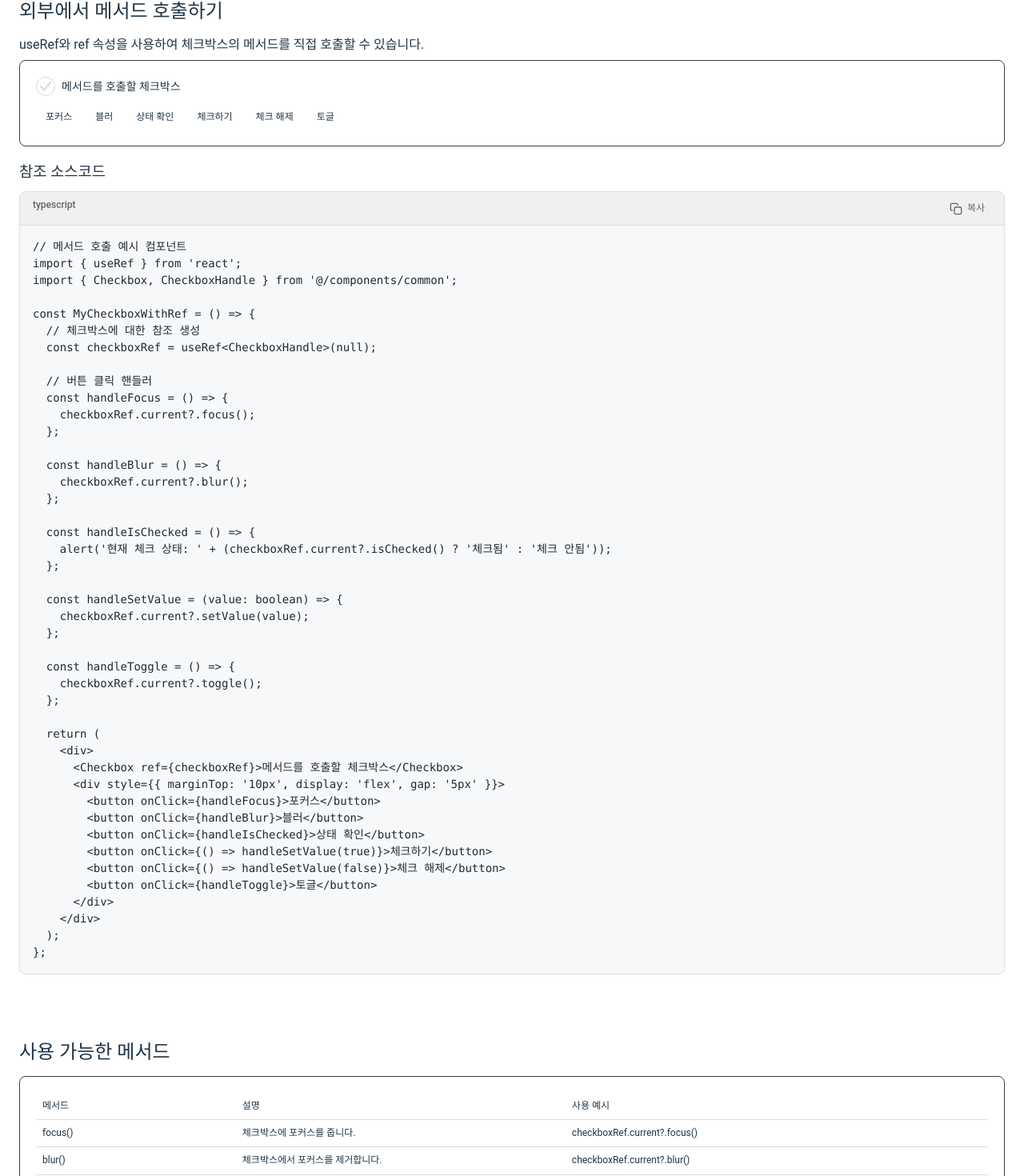
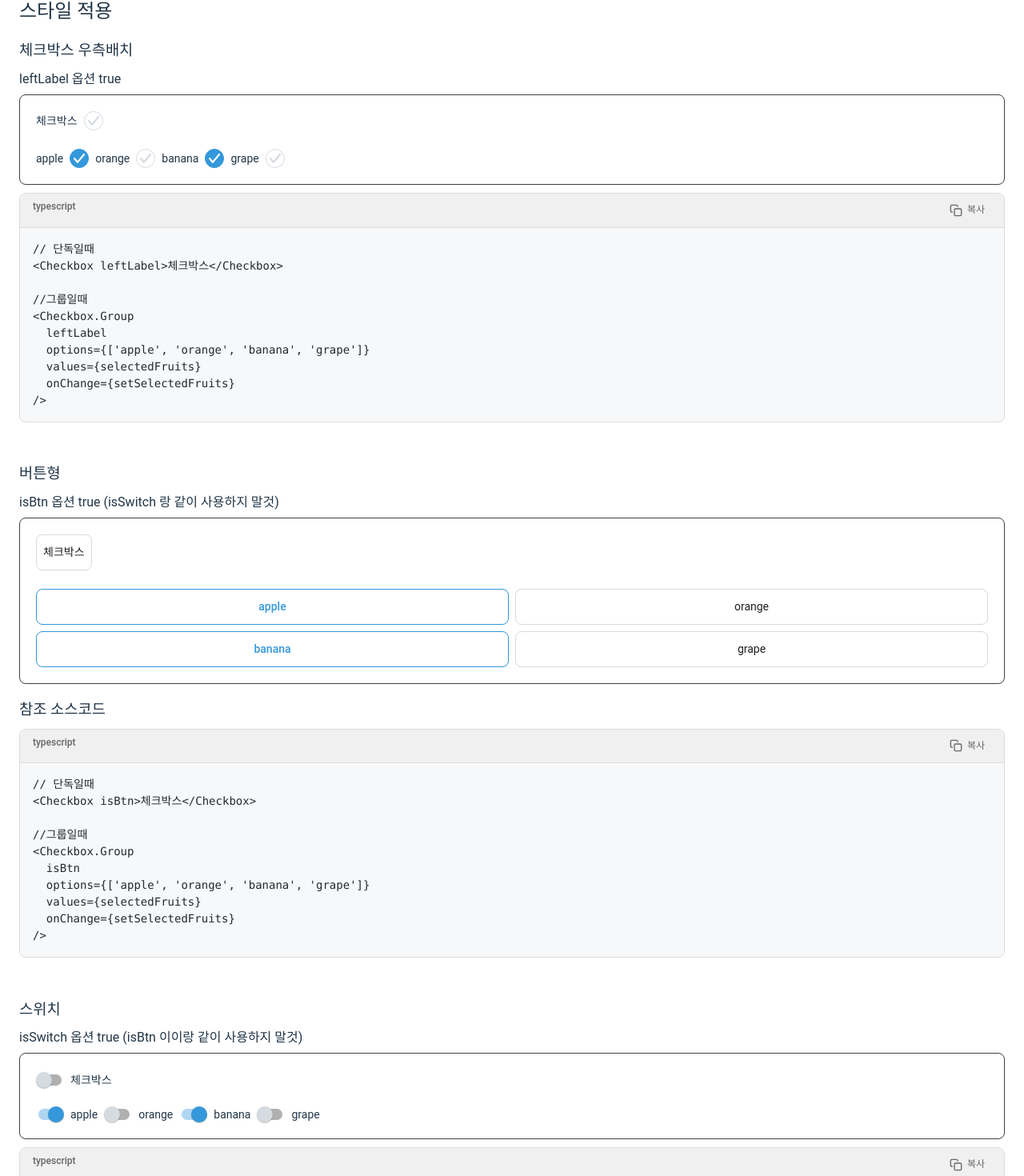
Before and after one commit to anoju/anoju-react, a React (Vite) app: page /guide/checkbox in a window 1280 px wide. Shown: the part 3277-4747 px from the top of the page at 80% size. Built offline with nearby package versions, Linux system fonts and the light colour scheme.

Commit message:
체크박스 업데이트트

```diff
--- a/src/assets/scss/common/_root.scss
+++ b/src/assets/scss/common/_root.scss
@@ -23,4 +23,6 @@
 
   // padding, margin
   --side-padding: 2.4rem;
+  --line-color: #d6dbe1;
+  --strong-txt-color: #333;
 }
--- a/src/assets/scss/components/checkRadio.module.scss
+++ b/src/assets/scss/components/checkRadio.module.scss
@@ -27,6 +27,153 @@
 
   &:last-child {
     margin-right: 0;
+  }
+
+  // 버튼형형
+  &.btn {
+    margin-right: 0;
+
+    .ico {
+      display: none;
+    }
+
+    .lbl {
+      position: relative;
+      display: flex;
+      width: 100%;
+      height: 4.5rem;
+      line-height: inherit;
+      padding: 0 0.8rem;
+      text-align: center;
+      white-space: normal;
+      text-decoration: none;
+      overflow: hidden;
+      box-sizing: border-box;
+      border-radius: 0.8rem;
+      justify-content: center;
+      align-items: center;
+      font-weight: normal;
+      vertical-align: middle;
+      margin: 0;
+      border: 0.1rem solid var(--input-border-color);
+      color: var(--input-text-color);
+      transition: 0.3s;
+      font-size: 1.4rem;
+      background-color: var(--input-bg-color);
+      appearance: none;
+    }
+
+    .native {
+      width: 100%;
+      height: 100%;
+
+      &:disabled ~ .lbl {
+        opacity: 1;
+        color: #c2c2c2;
+        background-color: #f2f4f6;
+        border-color: #f2f4f6;
+      }
+
+      &:checked ~ .lbl {
+        border-color: var(--primary-color);
+        color: var(--primary-color);
+        font-weight: 500;
+      }
+    }
+  }
+
+  // 스위치
+  &.switch {
+    min-width: var(--switch-width);
+    min-height: var(--switch-height);
+    margin: 0;
+
+    .native {
+      width: 100%;
+      height: 100%;
+
+      &:checked {
+        + .ico {
+          background: none;
+
+          &::before {
+            background: var(--primary-color);
+            opacity: 0.4;
+          }
+
+          &::after {
+            left: 1.5rem;
+            animation: none;
+            background: var(--primary-color);
+          }
+        }
+
+        ~ .lbl {
+          .off {
+            display: none;
+          }
+        }
+      }
+
+      &:not(:checked) {
+        ~ .lbl {
+          .on {
+            display: none;
+          }
+        }
+      }
+    }
+
+    .ico {
+      min-width: var(--switch-width);
+      height: var(--switch-height);
+      padding: var(--switch-padding);
+      border: 0 none;
+      border-radius: 0;
+      background: none;
+
+      &::before {
+        content: '';
+        display: block;
+        height: calc(var(--switch-height) - (var(--switch-padding) * 2));
+        border-radius: calc(
+          (var(--switch-height) - (var(--switch-padding) * 2)) / 2
+        );
+        background: #b0b0b0;
+        opacity: 1;
+        transition: 0.3s ease;
+      }
+
+      &::after {
+        width: var(--switch-height);
+        height: var(--switch-height);
+        margin: 0;
+        border: 0 none;
+        left: 0;
+        top: 0;
+        border-radius: 50%;
+        background: var(--line-color);
+        box-shadow:
+          0 0 0.1rem rgb(0 0 0 / 12%),
+          0 0.1rem 0.1rem rgb(0 0 0 / 23.8%);
+        transition: 0.3s ease;
+        transform: none;
+      }
+
+      + .lbl {
+        margin-left: var(--switch-width);
+      }
+    }
+
+    .lbl {
+      padding-top: 0;
+      padding-bottom: 0;
+      line-height: var(--switch-height);
+
+      &:first-child {
+        margin-right: var(--switch-width);
+      }
+    }
   }
 }
 
--- a/src/components/common/Checkbox.tsx
+++ b/src/components/common/Checkbox.tsx
@@ -9,6 +9,7 @@ import React, {
   useImperativeHandle,
 } from 'react';
 import styles from '@/assets/scss/components/checkRadio.module.scss';
+import cx from '@/utils/cx';
 
 // 고유 ID 생성을 위한 유틸리티 함수
 let uniqueIdCounter = 0;
@@ -63,6 +64,9 @@ interface CheckboxProps
   iconClassName?: string;
   labelClassName?: string;
   disabled?: boolean;
+  isBtn?: boolean;
+  isSwitch?: boolean;
+  leftLabel?: boolean;
   index?: number; // Group 내에서의 인덱스 (boolean 모드용)
 }
 
@@ -80,9 +84,12 @@ export const Checkbox = forwardRef<CheckboxHandle, CheckboxProps>(
       iconClassName = '',
       labelClassName = '',
       disabled = false,
+      isBtn = false,
+      isSwitch = false,
+      leftLabel = false,
       index,
       ...props
-    },
+    }: CheckboxProps,
     ref
   ) => {
     // Check if inside a CheckboxGroup
@@ -209,8 +216,21 @@ export const Checkbox = forwardRef<CheckboxHandle, CheckboxProps>(
       };
     }, [onChange, context, value, index, disabled, isChecked]);
 
+    const checkboxClasses = cx(styles.checkbox, className, {
+      [styles.btn]: isBtn,
+      [styles.switch]: isSwitch,
+    });
+
     return (
-      <div ref={rootRef} className={`${styles.checkbox} ${className}`}>
+      <div ref={rootRef} className={checkboxClasses}>
+        {children && leftLabel && (
+          <label
+            className={`${styles.lbl} ${labelClassName}`}
+            htmlFor={checkboxId}
+          >
+            {children}
+          </label>
+        )}
         <input
           type="checkbox"
           id={checkboxId}
@@ -223,7 +243,7 @@ export const Checkbox = forwardRef<CheckboxHandle, CheckboxProps>(
           {...props}
         />
         <i className={`${styles.ico} ${iconClassName}`} aria-hidden="true"></i>
-        {children && (
+        {children && !leftLabel && (
           <label
             className={`${styles.lbl} ${labelClassName}`}
             htmlFor={checkboxId}
@@ -277,6 +297,9 @@ interface CheckboxGroupProps<
   inputClassName?: string;
   iconClassName?: string;
   labelClassName?: string;
+  isBtn?: boolean;
+  isSwitch?: boolean;
+  leftLabel?: boolean;
 }
 
 // Checkbox Group component
@@ -296,6 +319,9 @@ const CheckboxGroupWithRef = <
     inputClassName = '',
     iconClassName = '',
     labelClassName = '',
+    isBtn = false,
+    isSwitch = false,
+    leftLabel = false,
     ref,
     ...rest
   } = props;
@@ -435,6 +461,9 @@ const CheckboxGroupWithRef = <
                   iconClassName={iconClassName}
                   labelClassName={labelClassName}
                   index={idx}
+                  isBtn={isBtn}
+                  isSwitch={isSwitch}
+                  leftLabel={leftLabel}
                   ref={(el) => {
                     // refs 배열에 참조 저장
                     refs.current[idx] = el;
--- a/src/pages/guide/checkbox.tsx
+++ b/src/pages/guide/checkbox.tsx
@@ -37,6 +37,33 @@ const CheckboxGuide = () => {
     true,
     false,
   ]);
+
+  // 체크박스에 대한 참조 생성
+  const checkboxRef = useRef<CheckboxHandle>(null);
+
+  // 버튼 클릭 핸들러
+  const handleFocus = () => {
+    checkboxRef.current?.focus();
+  };
+
+  const handleBlur = () => {
+    checkboxRef.current?.blur();
+  };
+
+  const handleIsChecked = () => {
+    alert(
+      '현재 체크 상태: ' +
+        (checkboxRef.current?.isChecked() ? '체크됨' : '체크 안됨')
+    );
+  };
+
+  const handleSetValue = (value: boolean) => {
+    checkboxRef.current?.setValue(value);
+  };
+
+  const handleToggle = () => {
+    checkboxRef.current?.toggle();
+  };
 
   return (
     <div className="page-inner">
@@ -217,14 +244,144 @@ const [booleanValues, setBooleanValues] = useState<boolean[]>([false, true, fals
       </section>
 
       <section className={styles.section}>
+        <h2 className={styles['section-title']}>스타일 적용</h2>
+        <h3 className={styles['sub-title']}>체크박스 우측배치</h3>
+        <p className={styles.txt}>leftLabel 옵션 true</p>
+        <div className={styles.showcase}>
+          <Checkbox leftLabel>체크박스</Checkbox>
+          <br />
+          <br />
+          <Checkbox.Group
+            leftLabel
+            options={['apple', 'orange', 'banana', 'grape']}
+            values={selectedFruits}
+            onChange={setSelectedFruits}
+          />
+        </div>
+        <CodeHighlight
+          code={`// 단독일때
+<Checkbox leftLabel>체크박스</Checkbox>
+
+//그룹일때
+<Checkbox.Group
+  leftLabel
+  options={['apple', 'orange', 'banana', 'grape']}
+  values={selectedFruits}
+  onChange={setSelectedFruits}
+/>
+`}
+          language="typescript"
+        />
+
+        <br />
+
+        <h3 className={styles['sub-title']}>버튼형</h3>
+        <p className={styles.txt}>
+          isBtn 옵션 true (isSwitch 랑 같이 사용하지 말것)
+        </p>
+        <div className={styles.showcase}>
+          <Checkbox isBtn>체크박스</Checkbox>
+          <br />
+          <br />
+          <Checkbox.Group
+            className="grid"
+            isBtn
+            options={['apple', 'orange', 'banana', 'grape']}
+            values={selectedFruits}
+            onChange={setSelectedFruits}
+          />
+        </div>
+        <h3 className={styles['sub-title']}>참조 소스코드</h3>
+        <CodeHighlight
+          code={`// 단독일때
+<Checkbox isBtn>체크박스</Checkbox>
+
+//그룹일때
+<Checkbox.Group
+  isBtn
+  options={['apple', 'orange', 'banana', 'grape']}
+  values={selectedFruits}
+  onChange={setSelectedFruits}
+/>
+`}
+          language="typescript"
+        />
+
+        <br />
+
+        <h3 className={styles['sub-title']}>스위치</h3>
+        <p className={styles.txt}>
+          isSwitch 옵션 true (isBtn 이이랑 같이 사용하지 말것)
+        </p>
+        <div className={styles.showcase}>
+          <Checkbox isSwitch>체크박스</Checkbox>
+          <br />
+          <br />
+          <Checkbox.Group
+            isSwitch
+            options={['apple', 'orange', 'banana', 'grape']}
+            values={selectedFruits}
+            onChange={setSelectedFruits}
+          />
+        </div>
+        <CodeHighlight
+          code={`// 단독일때
+<Checkbox isSwitch>체크박스</Checkbox>
+
+//그룹일때
+<Checkbox.Group
+  isSwitch
+  options={['apple', 'orange', 'banana', 'grape']}
+  values={selectedFruits}
+  onChange={setSelectedFruits}
+/>
+`}
+          language="typescript"
+        />
+      </section>
+
+      <section className={styles.section}>
         <h2 className={styles['section-title']}>외부에서 메서드 호출하기</h2>
         <p className={styles.txt}>
           useRef와 ref 속성을 사용하여 체크박스의 메서드를 직접 호출할 수
           있습니다.
         </p>
         <div className={styles.showcase}>
-          <div className="check-wrap">
-            <MyCheckboxWithRef />
+          <Checkbox ref={checkboxRef}>메서드를 호출할 체크박스</Checkbox>
+          <div
+            style={{
+              marginTop: '10px',
+              display: 'flex',
+              gap: '5px',
+              flexWrap: 'wrap',
+            }}
+          >
+            <Button className="line" size="sm" onClick={handleFocus}>
+              포커스
+            </Button>
+            <Button className="line" size="sm" onClick={handleBlur}>
+              블러
+            </Button>
+            <Button className="line" size="sm" onClick={handleIsChecked}>
+              상태 확인
+            </Button>
+            <Button
+              className="line"
+              size="sm"
+              onClick={() => handleSetValue(true)}
+            >
+              체크하기
+            </Button>
+            <Button
+              className="line"
+              size="sm"
+              onClick={() => handleSetValue(false)}
+            >
+              체크 해제
+            </Button>
+            <Button className="line" size="sm" onClick={handleToggle}>
+              토글
+            </Button>
           </div>
         </div>
 
@@ -411,67 +568,4 @@ const MyCheckboxWithRef = () => {
   );
 };
 
-// 메서드 호출 예시 컴포넌트
-const MyCheckboxWithRef = () => {
-  // 체크박스에 대한 참조 생성
-  const checkboxRef = useRef<CheckboxHandle>(null);
-
-  // 버튼 클릭 핸들러
-  const handleFocus = () => {
-    checkboxRef.current?.focus();
-  };
-
-  const handleBlur = () => {
-    checkboxRef.current?.blur();
-  };
-
-  const handleIsChecked = () => {
-    alert(
-      '현재 체크 상태: ' +
-        (checkboxRef.current?.isChecked() ? '체크됨' : '체크 안됨')
-    );
-  };
-
-  const handleSetValue = (value: boolean) => {
-    checkboxRef.current?.setValue(value);
-  };
-
-  const handleToggle = () => {
-    checkboxRef.current?.toggle();
-  };
-
-  return (
-    <div>
-      <Checkbox ref={checkboxRef}>메서드를 호출할 체크박스</Checkbox>
-      <div
-        style={{
-          marginTop: '10px',
-          display: 'flex',
-          gap: '5px',
-          flexWrap: 'wrap',
-        }}
-      >
-        <Button size="sm" onClick={handleFocus}>
-          포커스
-        </Button>
-        <Button size="sm" onClick={handleBlur}>
-          블러
-        </Button>
-        <Button size="sm" onClick={handleIsChecked}>
-          상태 확인
-        </Button>
-        <Button size="sm" onClick={() => handleSetValue(true)}>
-          체크하기
-        </Button>
-        <Button size="sm" onClick={() => handleSetValue(false)}>
-          체크 해제
-        </Button>
-        <Button size="sm" onClick={handleToggle}>
-          토글
-        </Button>
-      </div>
-    </div>
-  );
-};
-
 export default CheckboxGuide;
```
Also changed, not shown: src/assets/scss/common/_reset.scss (+8 -8 lines).
